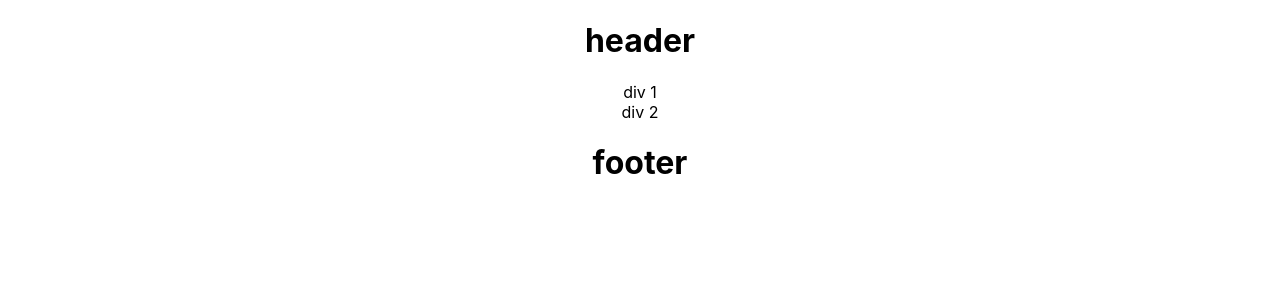
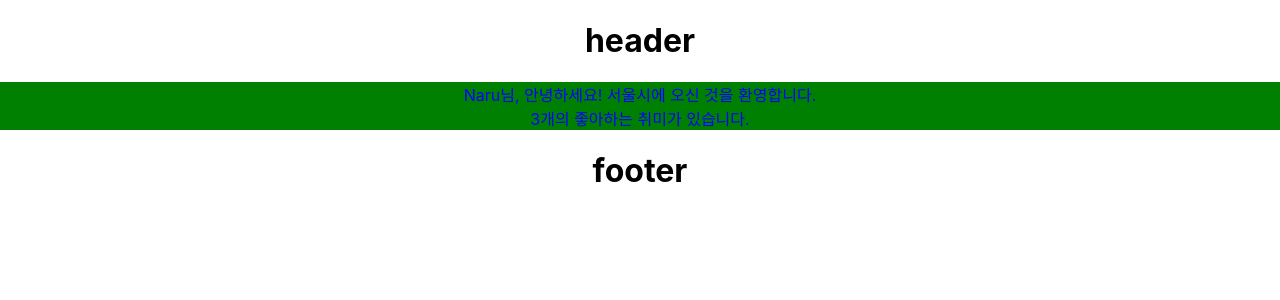
Before and after one commit to NaruNarsha/ReactBook, a React (Create React App) app in the folder chapter5/: page / in a window 1280 px wide. Shown: the top 300 px of the page. Built offline with nearby package versions, Linux system fonts and the light colour scheme.

Commit message:
update chapter5

```diff
--- a/chapter5/src/App.js
+++ b/chapter5/src/App.js
@@ -5,10 +5,17 @@ import Footer from './component/Footer';
 
 
 function App() {
+
+  const BodyProps = {
+    name: "Naru",
+    location: "서울시",
+    fovoriteList: ["축구", "농구", "야구"],
+  }
+
   return (
     <div className="App">
       <Header />
-      <Body />
+      <Body {...BodyProps} />
       <Footer />
     </div>
   );
--- /dev/null
+++ b/chapter5/src/component/Body.css
@@ -0,0 +1,4 @@
+.body {
+    background-color: green;
+    color:blue;
+}
--- a/chapter5/src/component/Body.js
+++ b/chapter5/src/component/Body.js
@@ -1,11 +1,17 @@
-import React from "react";
+import "./Body.css";
 
-function Body() {
+function Body(props) {
+
+    const {name, location, fovoriteList} = props;
+    console.log(name, location);
+
     return (
-        <React.Fragment>
-            <div>div 1</div>
-            <div>div 2</div>
-        </React.Fragment>
+        <div className = "body">
+            {name}님, 안녕하세요! {location}에 오신 것을 환영합니다.
+
+            <br />
+                {fovoriteList.length}개의 좋아하는 취미가 있습니다.
+        </div>
     );
 }
 
```
